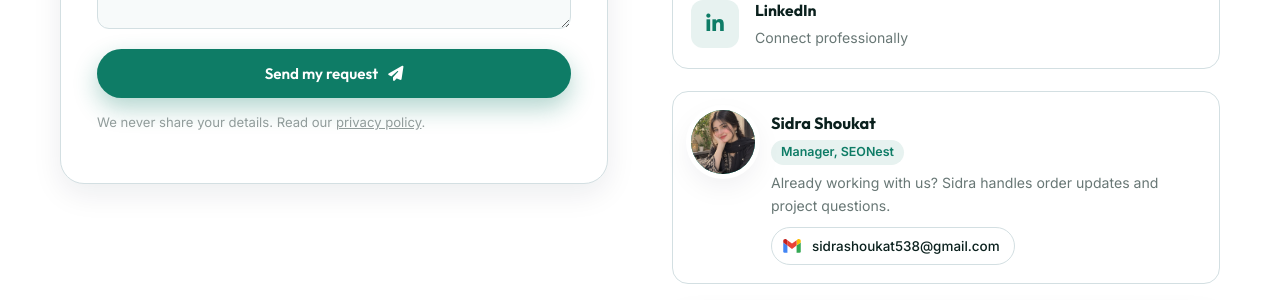
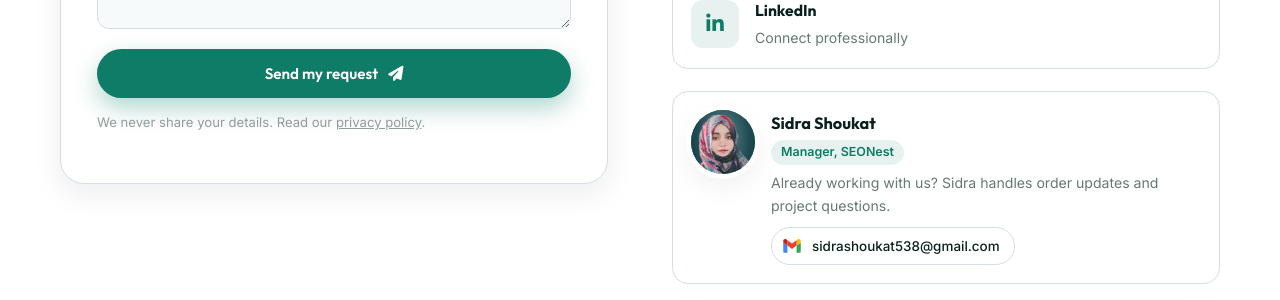
Before and after one commit to Nadeemmayo/seonest.online, a Jekyll site: the page contact.html, which Jekyll copies as it is, in a window 1280 px wide and 1400 px high, scrolled down 837 px. Shown: the part 350-650 px from the top of the window. Built offline with Jekyll 4.4.1, drawn with Linux system fonts in a browser that asks for light colours.

Commit message:
Replace Sidra's photo with studio-background portrait
Co-Authored-By: Claude Opus 5.5 <noreply@anthropic.com>
Claude-Session: https://claude.ai/code/session_01D2nDws3cNhU7HKkbuWVjSa

```diff
--- a/assets/css/site.css
+++ b/assets/css/site.css
@@ -570,4 +570,4 @@ h1{letter-spacing:-.025em}
   .ph-initials{width:84px;height:84px;font-size:1.8rem}.ph-note{font-size:.6rem;letter-spacing:.12em}
 }
 @media (max-width:420px){.team-duo{grid-template-columns:1fr}.person-card{max-width:320px;margin:0 auto;width:100%}}
-.ts-avatar img{object-position:50% 22%}
+.ts-avatar img{object-position:50% 30%}
```
Also changed, not shown: assets/img/sidra-shoukat.jpg.
